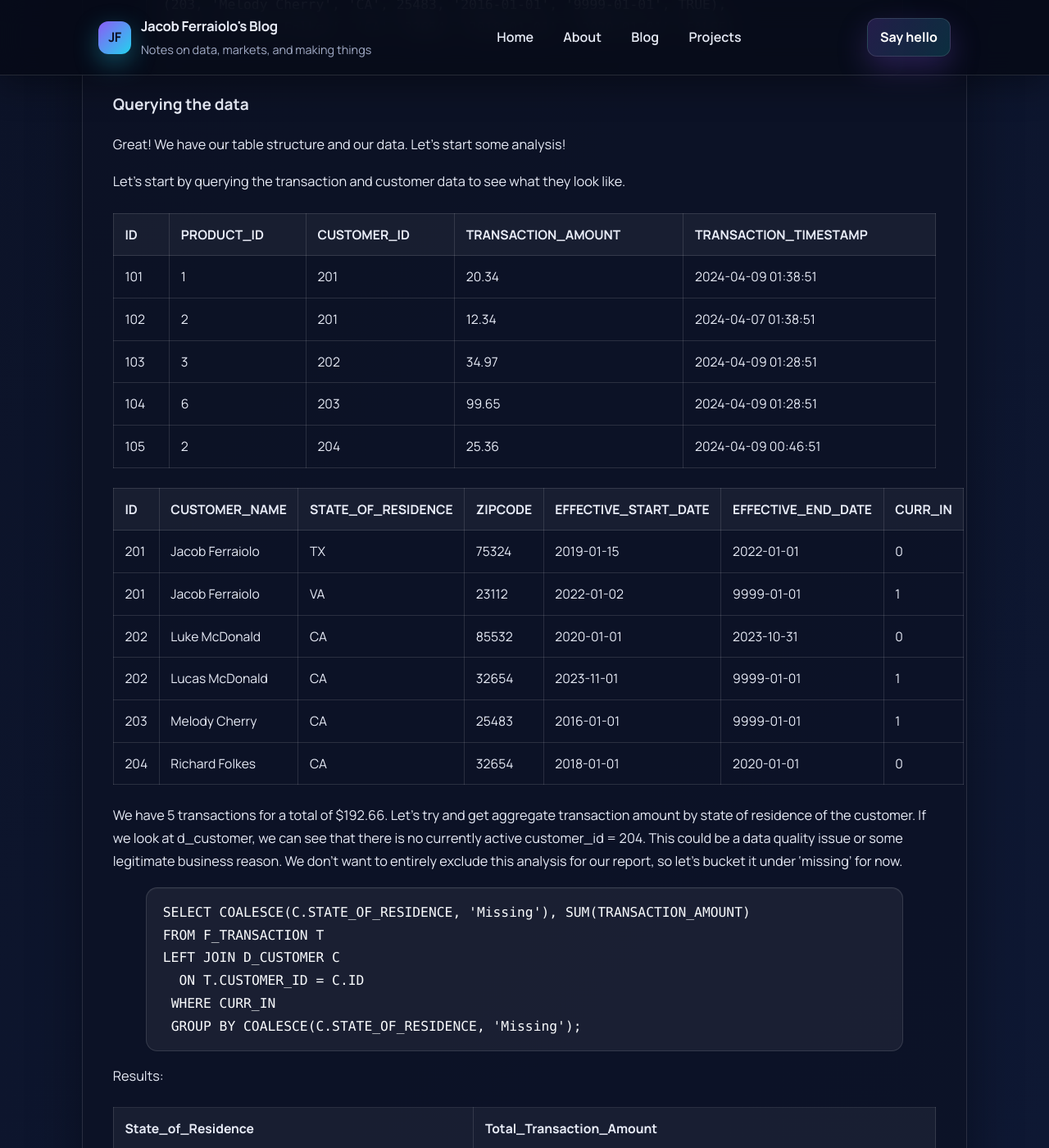
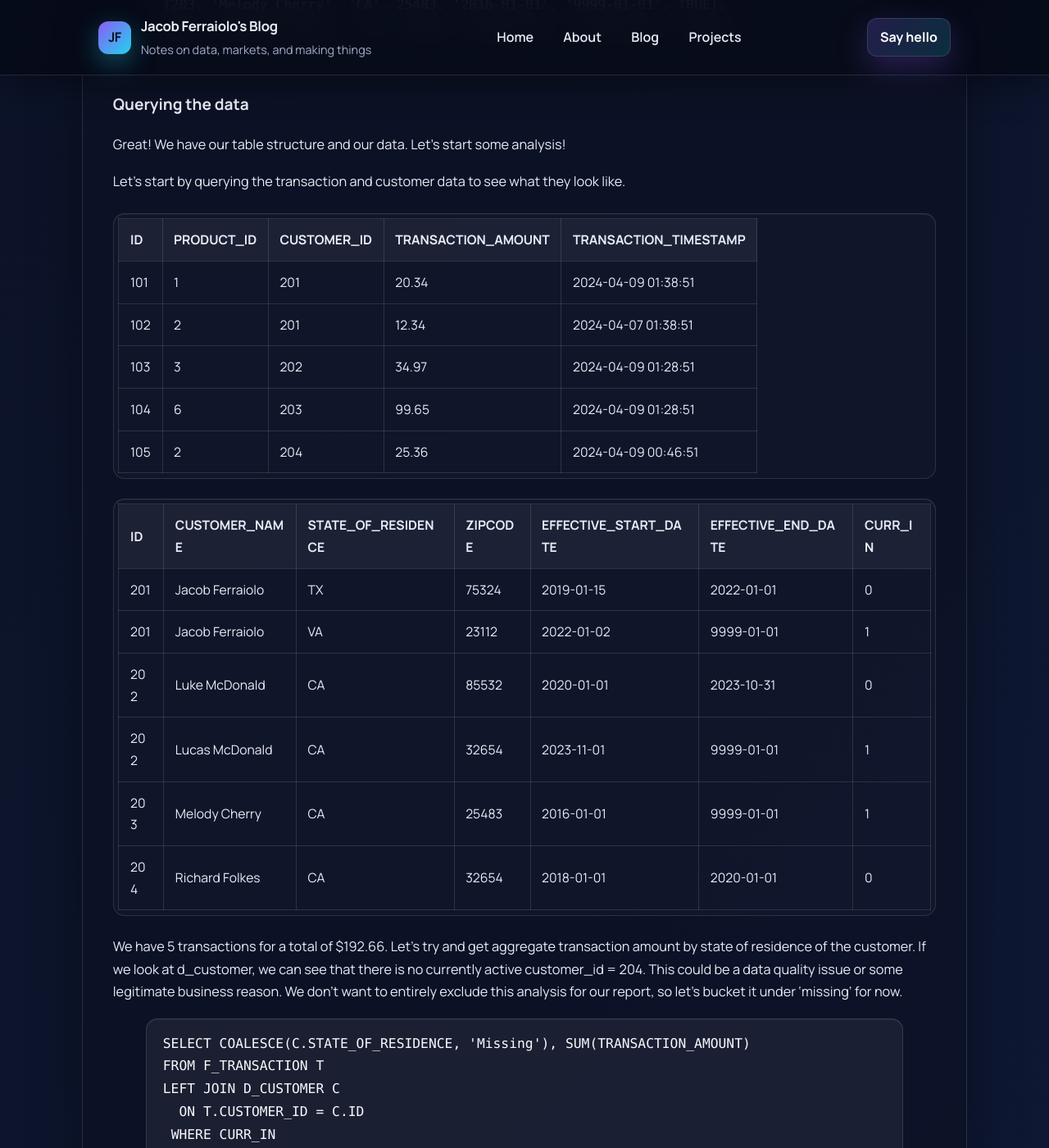
Before and after one commit to ferraijv/ferraijv.github.io, a Jekyll site: the page built from docs/posts/data/_posts/2024-04-09-left-join.markdown, in a window 1280 px wide and 1400 px high, scrolled down 1750 px. Shown: the whole window at 82% size. Built offline with Jekyll 4.4.1, drawn with Linux system fonts in a browser that asks for light colours.

Commit message:
Refine table scroll container styling

```diff
--- a/docs/_includes/head.html
+++ b/docs/_includes/head.html
@@ -83,10 +83,25 @@
 
     pre code { padding: 0; background: none; border: 0; }
 
-    table {
+    .table-scroll {
+      display: block;
       width: 100%;
+      max-width: 100%;
+      overflow-x: auto;
+      margin: 1.5rem 0;
+      border: 1px solid var(--border);
+      border-radius: 14px;
+      background: rgba(255, 255, 255, 0.02);
+      box-shadow: inset 0 1px 0 rgba(255, 255, 255, 0.05);
+      -webkit-overflow-scrolling: touch;
+      padding: 0.35rem;
+    }
+
+    .table-scroll table {
+      width: auto;
+      min-width: min(100%, 720px);
       border-collapse: collapse;
-      margin: 1.5rem 0;
+      margin: 0;
       font-size: 0.98rem;
     }
 
@@ -94,6 +109,7 @@
       border: 1px solid var(--border);
       padding: 0.75rem 0.85rem;
       text-align: left;
+      word-break: break-word;
     }
 
     th { background: rgba(255, 255, 255, 0.05); font-weight: 700; }
```
Also changed, not shown: other parts of docs/_includes/head.html (+13 -0 lines).
